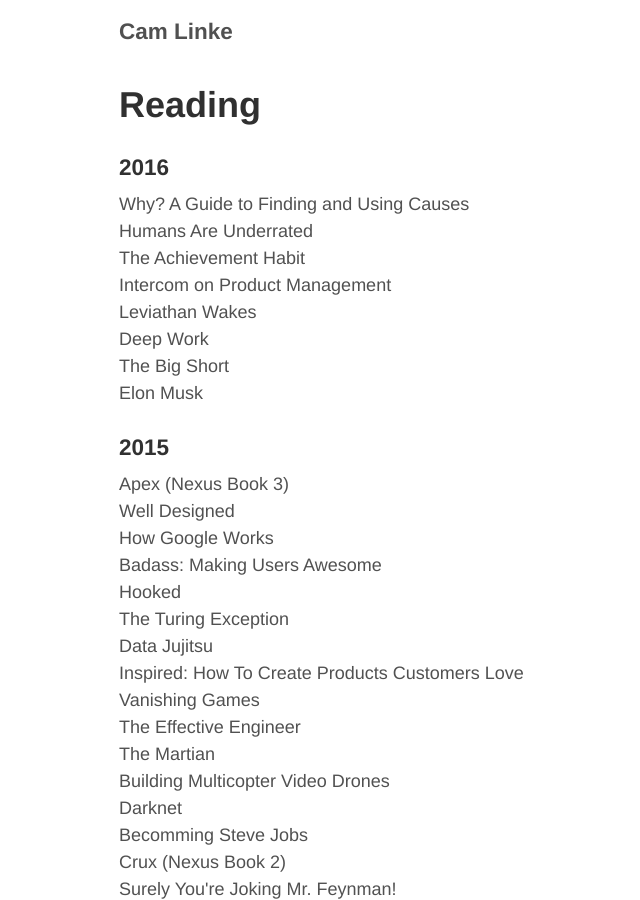
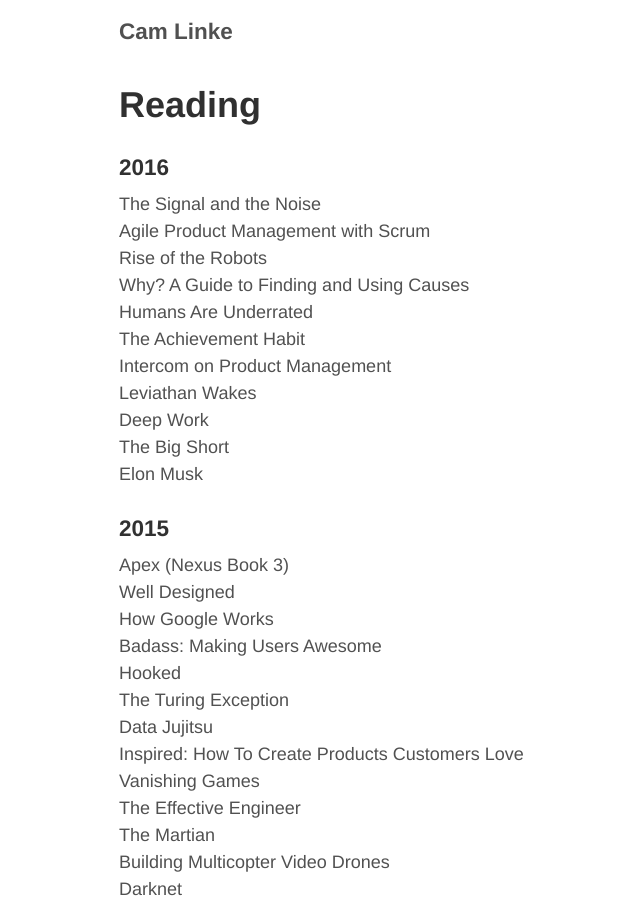
Before and after one commit to camlinke/camlinke.github.io, a Jekyll site: the page built from reading.md, in a window 1280 px wide and 900 px high. Shown: the whole window, without its empty margins (206-846 px from the left). Built offline with Jekyll 4.4.1, drawn with Linux system fonts in a browser that asks for light colours; nearby versions of some CDN libraries.

Commit message:
updated courses and reading

```diff
--- a/index.html
+++ b/index.html
@@ -36,6 +36,7 @@
 
 <h3>Recent Courses</h3>
 <ul class="frontpage-list">
+  <li><a href="https://www.coursera.org/learn/ml-classification">Machine Learning: Classification (Coursera)</a></li>
   <li><a href="https://www.coursera.org/learn/ml-regression">Machine Learning: Regression (Coursera)</a></li>
   <li><a href="https://www.coursera.org/learn/ml-foundations/home/welcome">Machine Learning Foundations: A Case Study Approach (Coursera)</a></li>
   <li><a href="https://www.edx.org/course/scalable-machine-learning-uc-berkeleyx-cs190-1x">Scalable Machine Learning (EDx)</a></li>
--- a/reading.md
+++ b/reading.md
@@ -5,6 +5,9 @@
 
 <h3>2016</h3>
 <ul class="frontpage-list">
+    <li>The Signal and the Noise</li>
+    <li>Agile Product Management with Scrum</li>
+    <li>Rise of the Robots</li>
     <li>Why? A Guide to Finding and Using Causes</li>
     <li>Humans Are Underrated</li>
     <li>The Achievement Habit</li>
```
Also changed, not shown: courses.md (+1 -0 lines).
